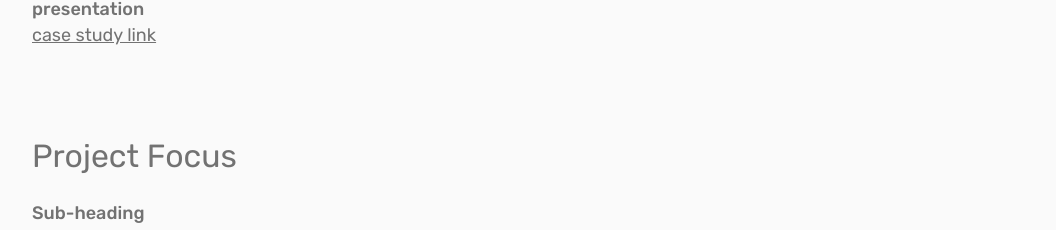
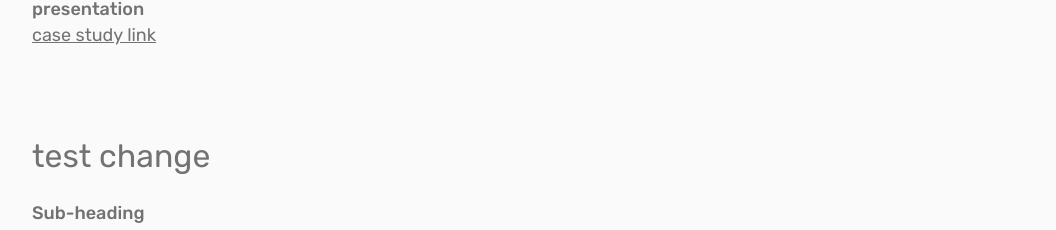
Before and after one commit to fyeung21/edison-web, a React (Create React App) app: page /work/translink in a window 1280 px wide. Shown: the part 1251-1481 px from the top of the page, without its empty margins (108-1164 px from the left). Built offline with nearby package versions, Linux system fonts and the light colour scheme.

Commit message:
test commit

```diff
--- a/src/pages/caseStudies/translink.js
+++ b/src/pages/caseStudies/translink.js
@@ -20,7 +20,7 @@ const Translink = () => {
             />
 
             <Container>
-                <Heading>Project Focus</Heading>
+                <Heading>test change</Heading>
                 <SubHeading>Sub-heading</SubHeading>
                 <Description>
                     A project that focuses on creating a backend database with NodeJS. This is a demo of
```
